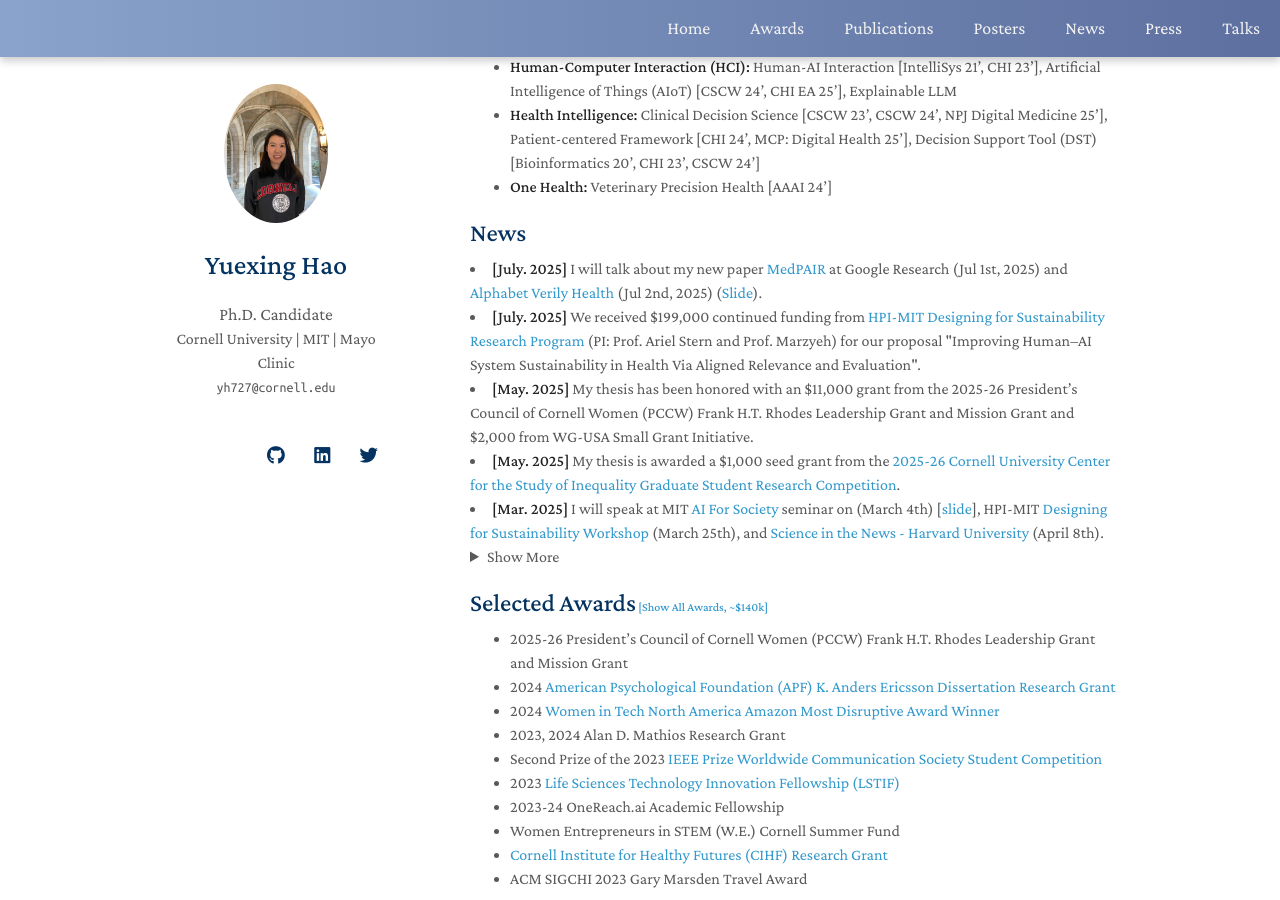
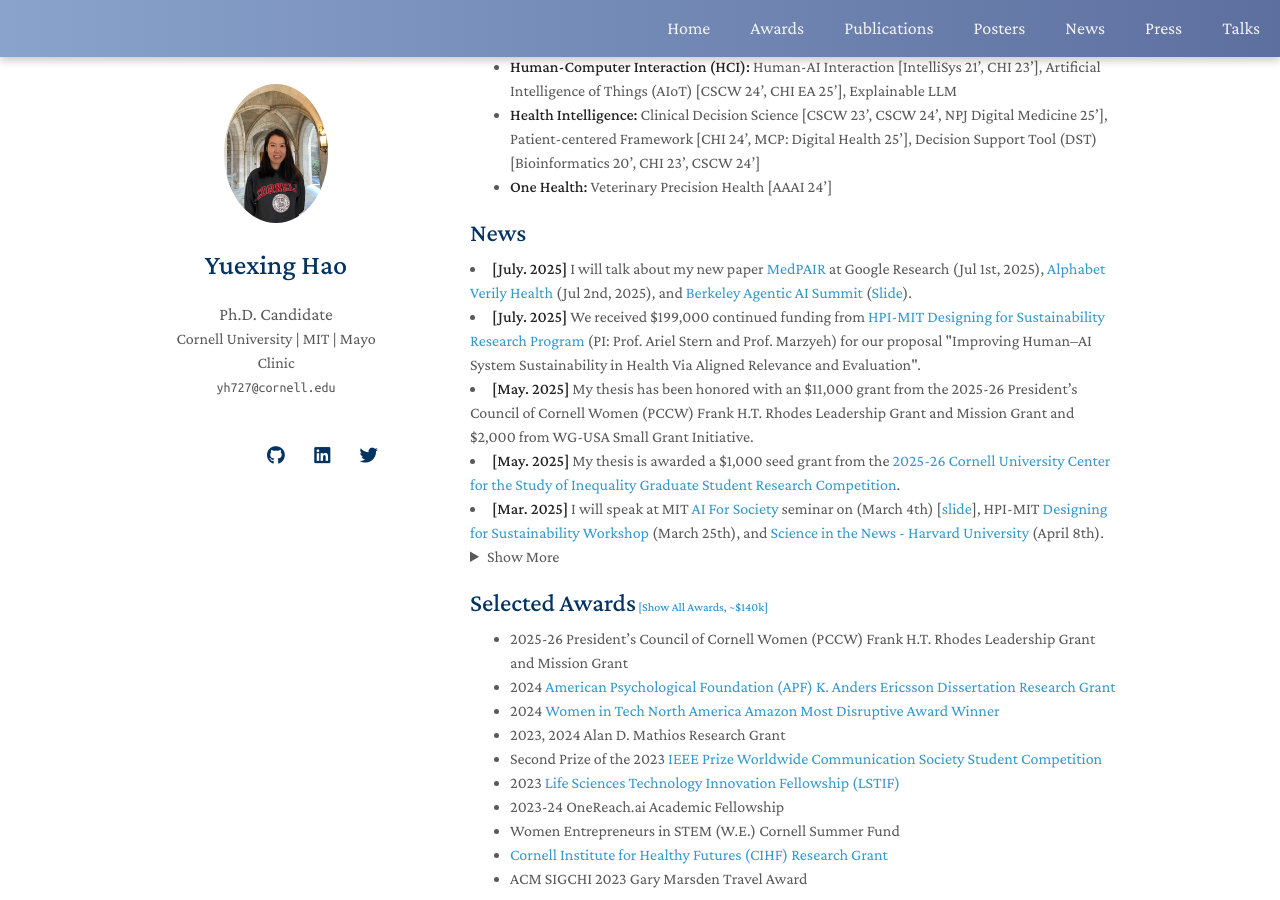
Before and after one commit to YuexingHao/Yuexing-Hao, a Jekyll site: the page built from index.md, in a window 1280 px wide and 900 px high, scrolled down 416 px. Built offline with Jekyll 4.4.1, drawn with Linux system fonts in a browser that asks for light colours; nearby versions of some CDN libraries; a style sheet for code colours, icons or effects is not loaded; our own code applies the rules of GitHub Pages for plain Markdown files.

Commit message:
Update news.md

```diff
--- a/_includes/news.md
+++ b/_includes/news.md
@@ -1,6 +1,6 @@
 <h2 id="news" style="margin: 20px 0px 10px;">News</h2>
 
-<li><strong>[July. 2025]</strong> I will talk about my new paper <a href="https://medpair.csail.mit.edu/">MedPAIR</a> at Google Research (Jul 1st, 2025) and <a href="https://verily.com/">Alphabet Verily Health</a> (Jul 2nd, 2025) (<a href="https://yuexinghao.github.io/Yuexing-Hao/assets/files/MedPAIR%20Presentation.pdf">Slide</a>).</li>
+<li><strong>[July. 2025]</strong> I will talk about my new paper <a href="https://medpair.csail.mit.edu/">MedPAIR</a> at Google Research (Jul 1st, 2025), <a href="https://verily.com/">Alphabet Verily Health</a> (Jul 2nd, 2025), and <a href="https://rdi.berkeley.edu/agentx/">Berkeley Agentic AI Summit</a> (<a href="https://yuexinghao.github.io/Yuexing-Hao/assets/files/MedPAIR%20Presentation.pdf">Slide</a>).</li>
 <li><strong>[July. 2025]</strong> We received $199,000 continued funding from <a href="https://design.mit.edu/applications/application/2025-26-designing-for-sustainability-mit-hpi-research-program">HPI-MIT Designing for Sustainability Research Program</a> (PI: Prof. Ariel Stern and Prof. Marzyeh) for our proposal "Improving Human–AI System Sustainability in Health Via Aligned Relevance and Evaluation".</li>
 <li><strong>[May. 2025]</strong> My thesis has been honored with an $11,000 grant from the 2025-26 President’s Council of Cornell Women (PCCW) Frank H.T. Rhodes Leadership Grant and Mission Grant and $2,000 from WG-USA Small Grant Initiative.</li>
 <li><strong>[May. 2025]</strong> My thesis is awarded a $1,000 seed grant from the <a href="https://yuexinghao.github.io/Yuexing-Hao/assets/files/CSI_Grant_1k.pdf">2025-26 Cornell University Center for the Study of Inequality Graduate Student Research Competition</a>.</li>
```
